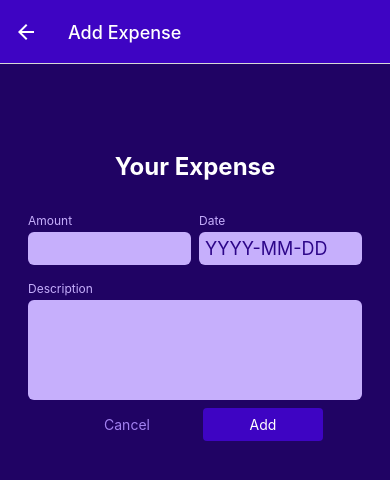
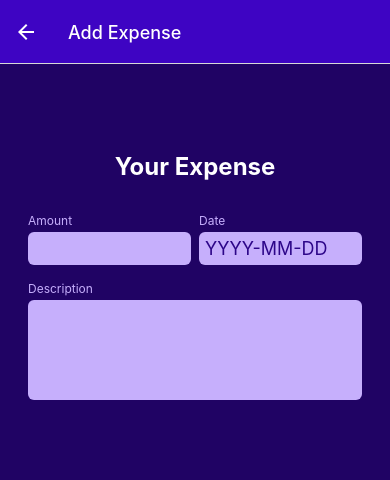
Before and after one commit to Nyamekesse/react-native-expense-tracker, a React Native app: screen /ManageExpense in a window 390 px wide. Shown: the top 480 px of the page. Built offline with nearby package versions, Linux system fonts and the light colour scheme.

Commit message:
moved submit/edit and cancel buttons to expense form

```diff
--- a/screens/ManageExpense.js
+++ b/screens/ManageExpense.js
@@ -1,7 +1,6 @@
 import React, { useContext, useLayoutEffect } from 'react';
 import { StyleSheet, View } from 'react-native';
 import ExpenseForm from '../components/ManageExpense/ExpenseForm';
-import Button from '../components/UI/Button';
 import IconButton from '../components/UI/IconButton';
 import { GlobalStyles } from '../constants/styles';
 import { ExpensesContext } from '../store/expenses-context';
@@ -44,15 +43,11 @@ const ManageExpense = ({ route, navigation }) => {
 
   return (
     <View style={styles.container}>
-      <ExpenseForm />
-      <View style={styles.buttons}>
-        <Button style={styles.button} mode={'flat'} onPress={CancelHandler}>
-          Cancel
-        </Button>
-        <Button style={styles.button} onPress={ConfirmHandler}>
-          {isEditing ? 'Update' : 'Add'}
-        </Button>
-      </View>
+      <ExpenseForm
+        onCancel={CancelHandler}
+        submitButtonLabel={isEditing ? 'Update' : 'Add'}
+      />
+
       {isEditing && (
         <View style={styles.deleteContainer}>
           <IconButton
@@ -75,15 +70,7 @@ const styles = StyleSheet.create({
     padding: 24,
     backgroundColor: GlobalStyles.colors.primary800,
   },
-  buttons: {
-    flexDirection: 'row',
-    justifyContent: 'center',
-    alignItems: 'center',
-  },
-  button: {
-    minWidth: 120,
-    marginHorizontal: 8,
-  },
+
   deleteContainer: {
     marginTop: 16,
     paddingTop: 8,
```
